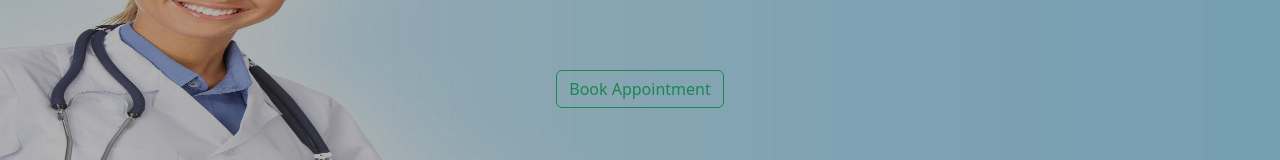
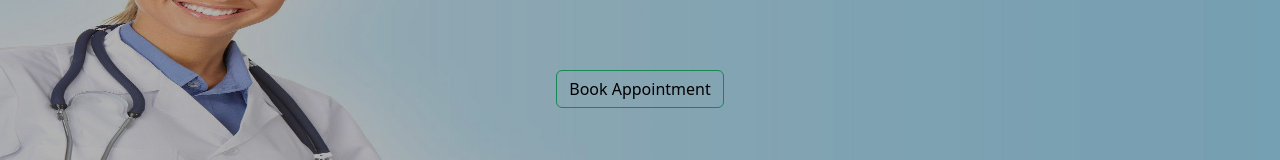
Before and after one commit to shuasmi/Online-Doctor-Consultation, a plain HTML site: page index.html in a window 1280 px wide. Shown: the part 167-327 px from the top of the page. Drawn offline with nearby package versions, Linux system fonts and the light colour scheme.

Commit message:
Update style.css

```diff
--- a/style.css
+++ b/style.css
@@ -327,3 +327,7 @@
     z-index: 1;
   }
 }
+
+#bookHome{
+  color:black;
+}
```
